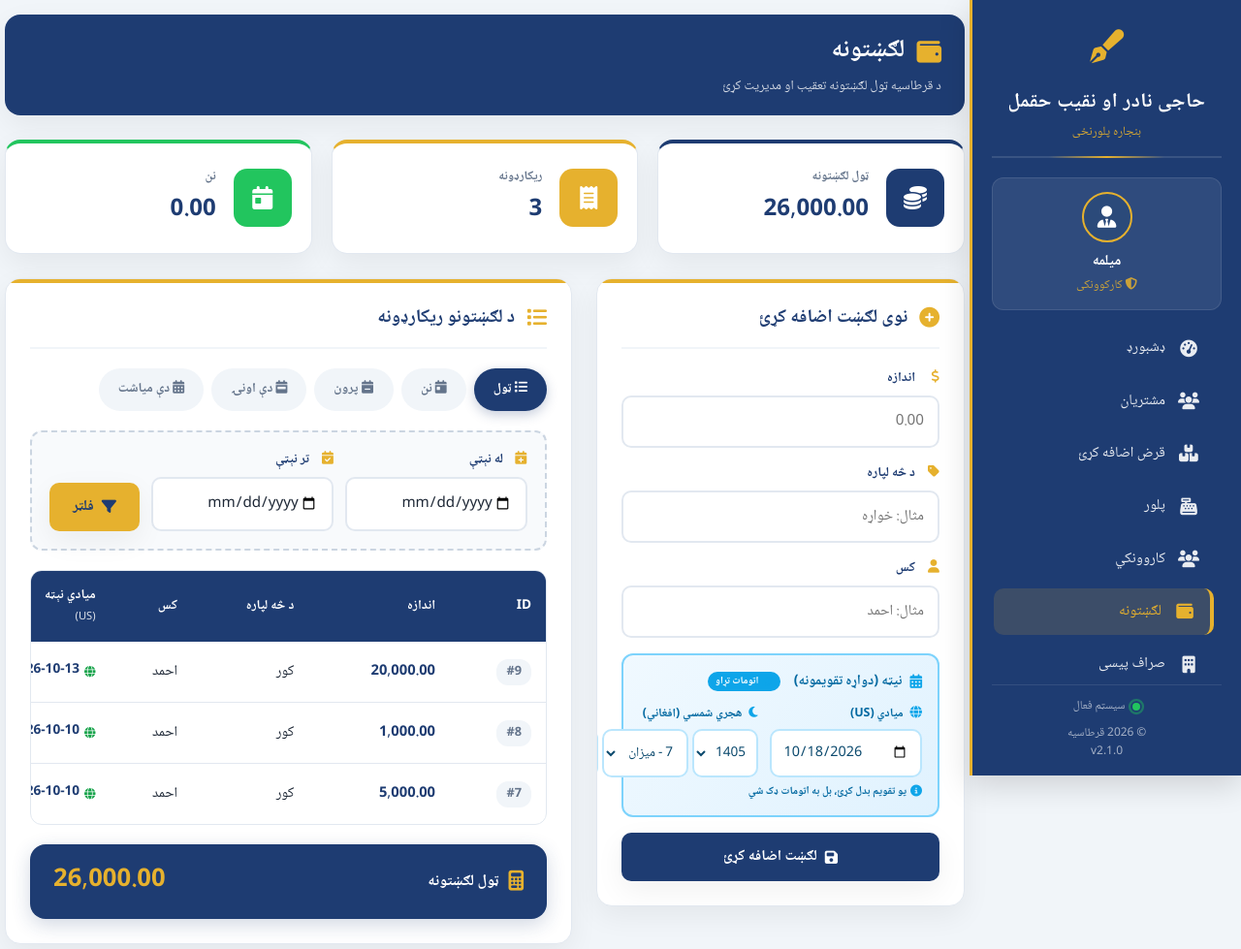
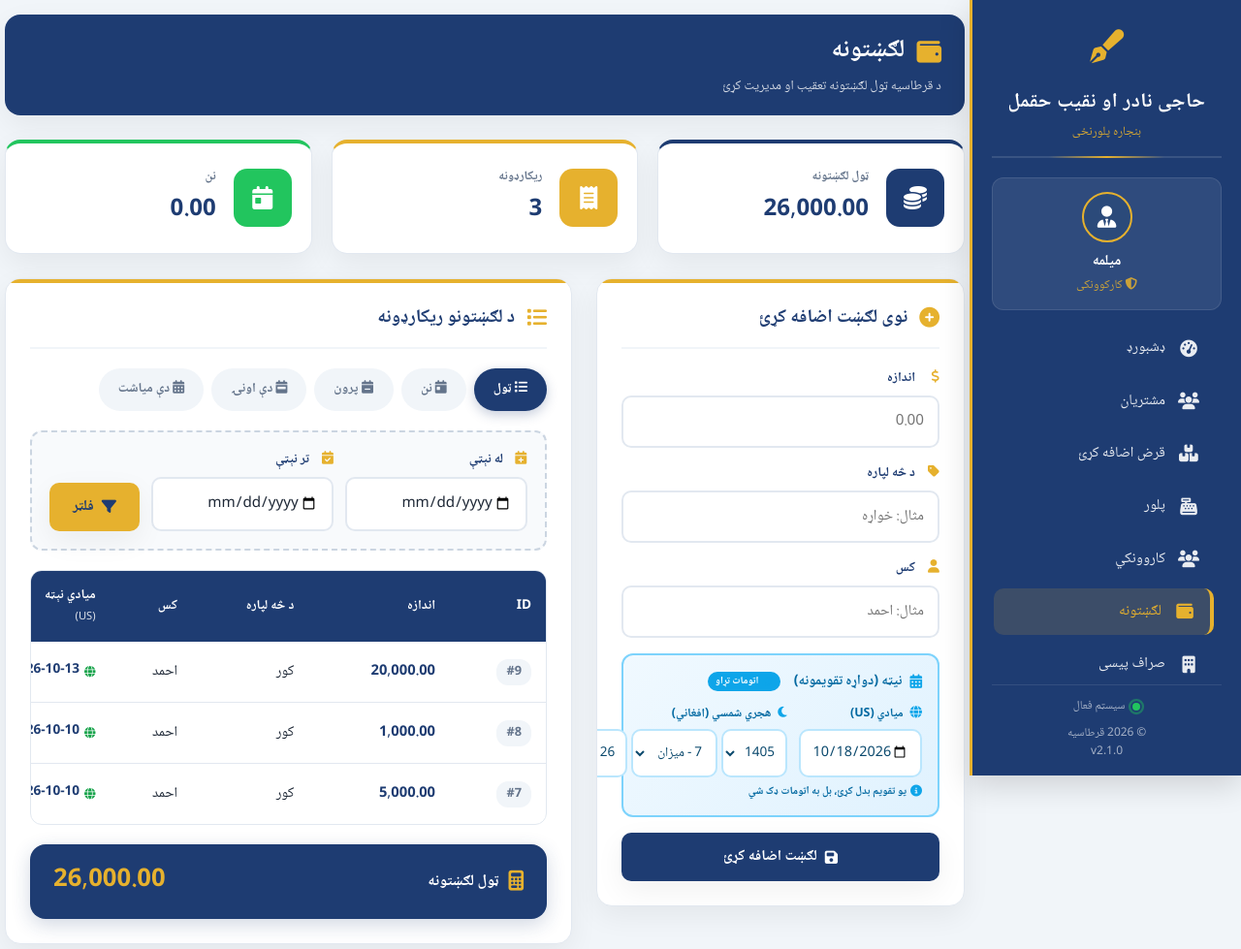
Before and after one commit to ayanjan-app/shop, a PHP site: page /expenses.php in a window 1280 px wide. Shown: the whole page at 97% size. Run offline with PHP 8.4, Linux system fonts and the light colour scheme; data comes from the database, SQL or seed files in the repository.

Commit message:
issue fix

```diff
--- a/expenses.php
+++ b/expenses.php
@@ -306,6 +306,9 @@ $today_afghan = formatAfghanDate($today_jy, $today_jm, $today_jd);
             color: rgba(255, 255, 255, 0.8);
             font-size: 0.85rem;
             margin-top: 5px;
+        }
+          #gregorianDateInput{
+            margin-left: -30px;
         }
 
         /* ===== Stats Cards ===== */
--- a/sarafe.php
+++ b/sarafe.php
@@ -482,6 +482,10 @@ $money_types_list = ['چیني', 'افغاني', 'ډالر'];
             margin-right: 6px;
         }
 
+        #gregorianDateInput{
+            margin-left: -30px;
+        }
+
         /* ===== DUAL DATE CELLS IN TABLE ===== */
         .date-us-cell {
             display: inline-flex;
@@ -687,7 +691,7 @@ $money_types_list = ['چیني', 'افغاني', 'ډالر'];
                             <label><i class="fas fa-globe"></i> میادي (US)</label>
                             <input type="date"
                                    id="gregorianDateInput"
-                                   value="<?php echo $today_date; ?>">
+                                   value="<?php echo $today_date; ?>"  >
                         </div>
                         <div class="date-field">
                             <label><i class="fas fa-moon"></i> هجري شمسي (افغاني)</label>
```
